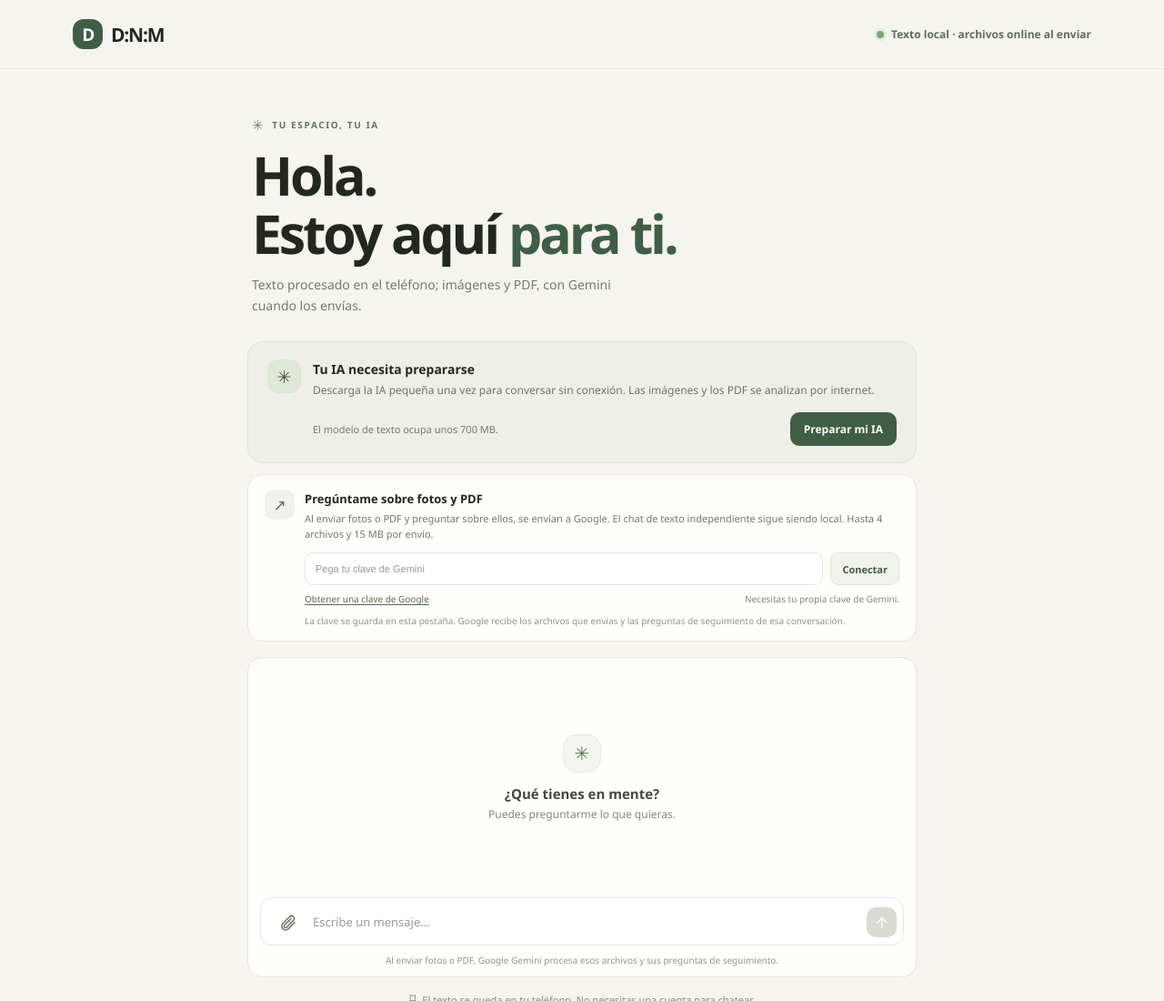
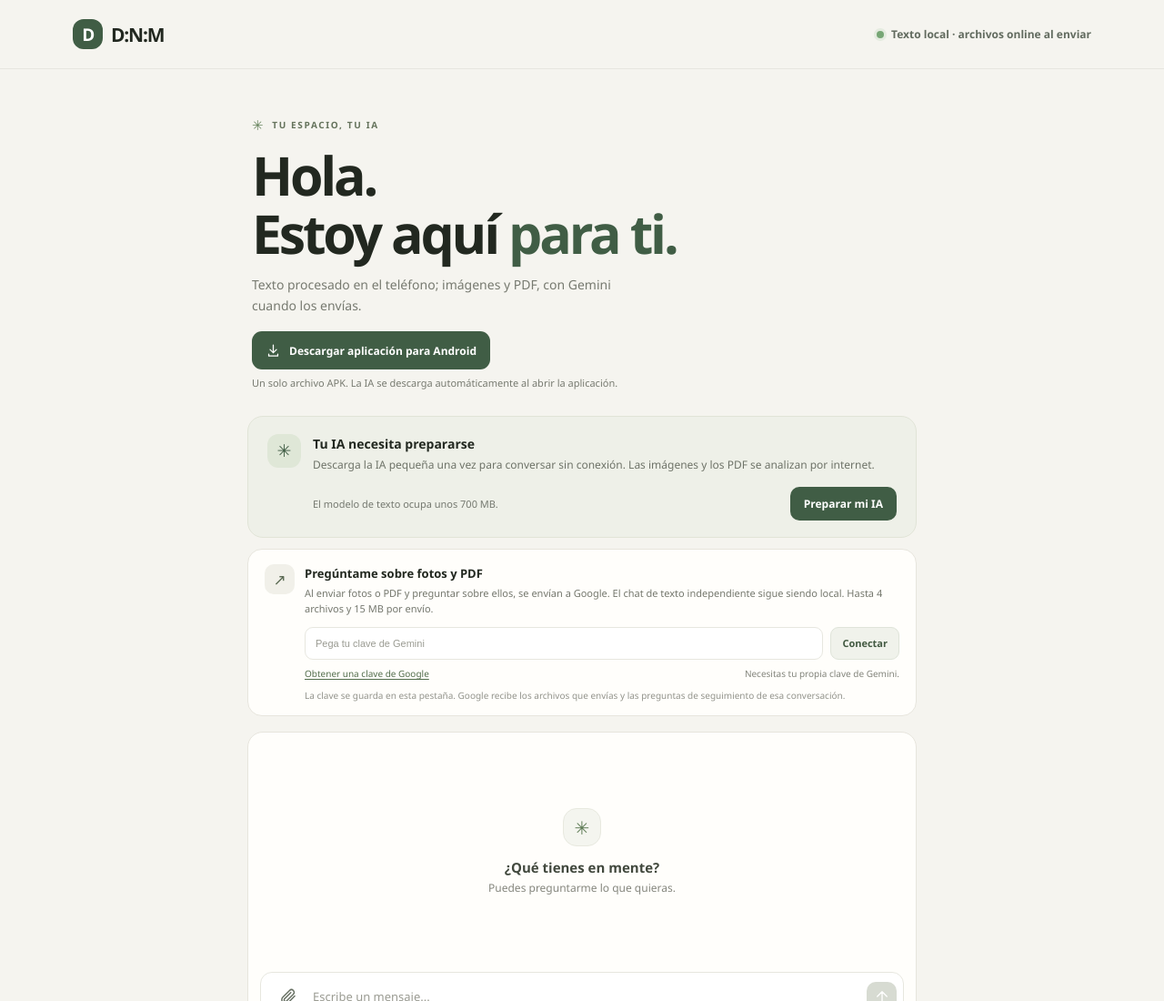
Before and after one commit to tecno77713-art/dnm-offline-ai, a website built with Vite: page index.html in a window 1280 px wide. Shown: the top 1100 px of the page at 91% size. Built offline with nearby package versions, Linux system fonts and the light colour scheme.

Commit message:
Add Android APK download button to D:N:M site
Co-authored-by: Copilot App <223556219+Copilot@users.noreply.github.com>

```diff
--- a/index.html
+++ b/index.html
@@ -29,6 +29,16 @@
           <p class="intro-copy">
             Texto procesado en el teléfono; imágenes y PDF, con Gemini cuando los envías.
           </p>
+          <a
+            class="app-download-button"
+            href="https://github.com/tecno77713-art/dnm-offline-ai/releases/latest/download/DNM-Android.apk"
+          >
+            <svg viewBox="0 0 24 24" aria-hidden="true">
+              <path d="M12 3v12m-5-5 5 5 5-5M5 17v3h14v-3" />
+            </svg>
+            Descargar aplicación para Android
+          </a>
+          <p class="app-download-note">Un solo archivo APK. La IA se descarga automáticamente al abrir la aplicación.</p>
         </section>
 
         <section class="setup-card" aria-label="Estado de la inteligencia artificial">
--- a/src/style.css
+++ b/src/style.css
@@ -32,6 +32,7 @@ textarea {
 }
 
 button:focus-visible,
+a:focus-visible,
 textarea:focus-visible {
   outline: 3px solid #a9c5a4;
   outline-offset: 3px;
@@ -136,6 +137,44 @@ h1 span {
   color: var(--muted);
   font-size: 14px;
   line-height: 1.7;
+}
+
+.app-download-button {
+  display: inline-flex;
+  min-height: 42px;
+  align-items: center;
+  gap: 9px;
+  margin-top: 16px;
+  padding: 0 15px;
+  border-radius: 11px;
+  background: var(--green);
+  color: white;
+  font-size: 12px;
+  font-weight: 600;
+  text-decoration: none;
+  transition: background 160ms ease, transform 160ms ease;
+}
+
+.app-download-button:hover {
+  transform: translateY(-1px);
+  background: var(--green-dark);
+}
+
+.app-download-button svg {
+  width: 17px;
+  height: 17px;
+  fill: none;
+  stroke: currentColor;
+  stroke-linecap: round;
+  stroke-linejoin: round;
+  stroke-width: 1.8;
+}
+
+.app-download-note {
+  margin: 7px 0 0;
+  color: var(--muted);
+  font-size: 11px;
+  line-height: 1.5;
 }
 
 .setup-card {
```
